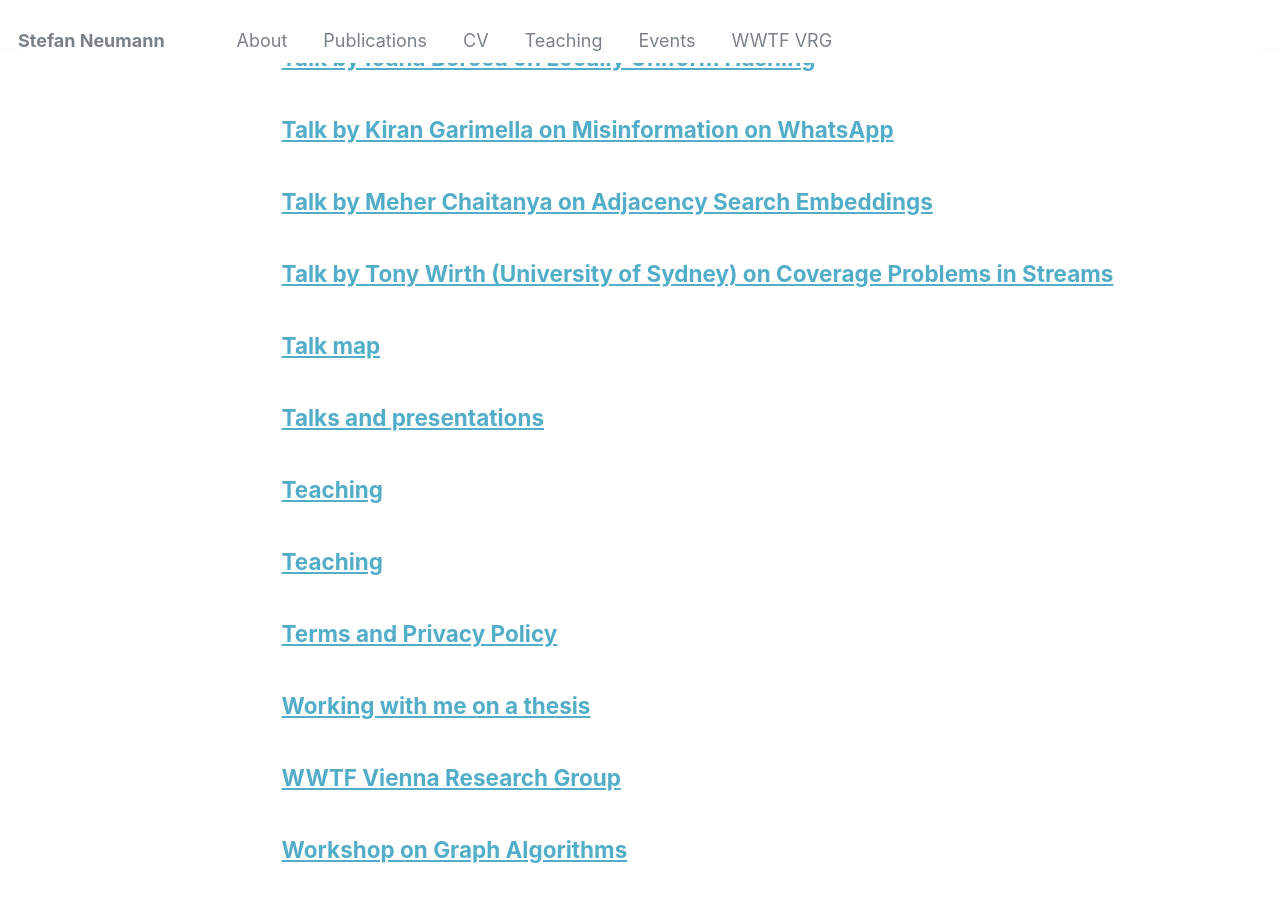
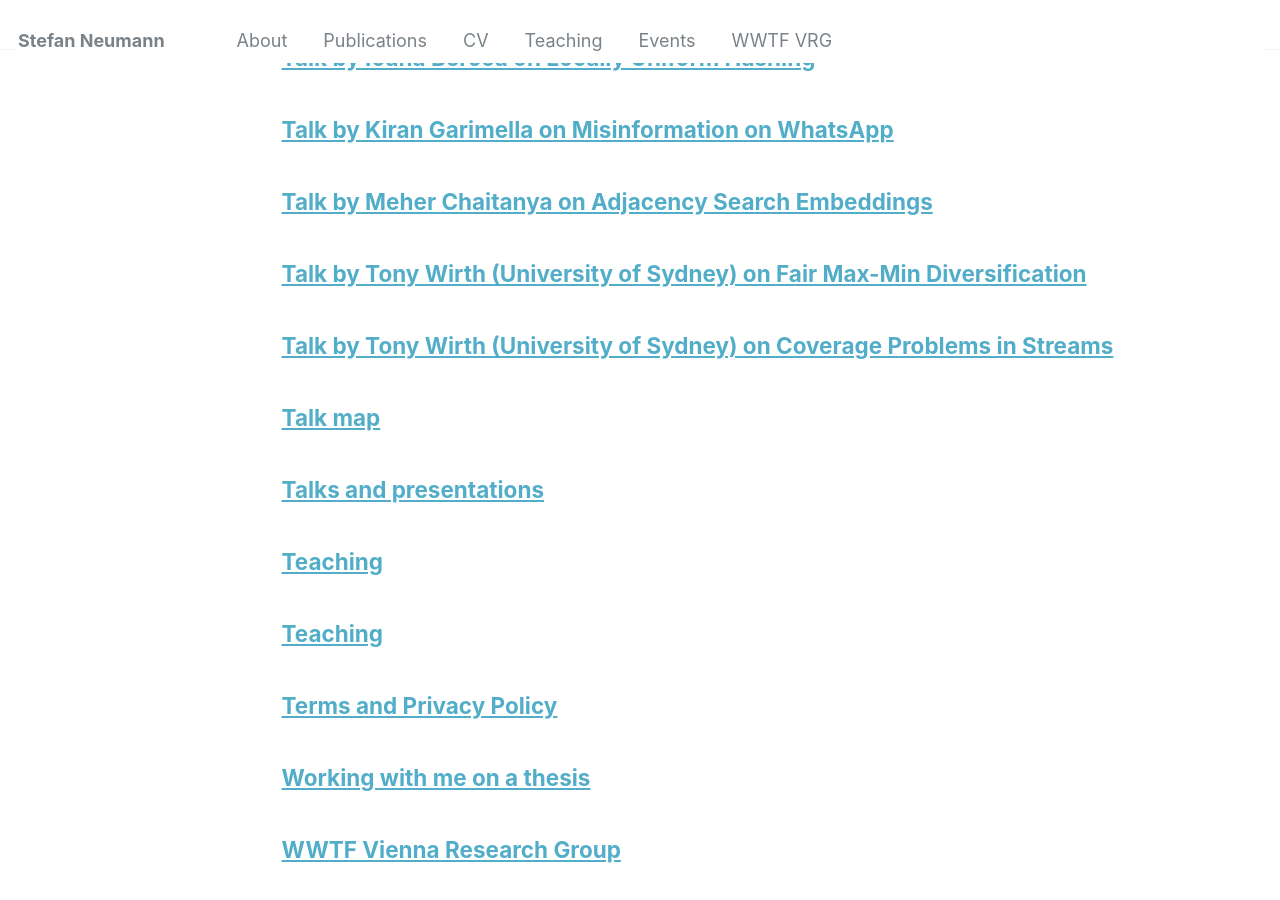
Before and after one commit to StefanResearch/StefanResearch.github.io, a Jekyll site: the page built from _pages/page-archive.html, in a window 1280 px wide and 900 px high, scrolled down 1465 px. Built offline with Jekyll 4.4.1, drawn with Linux system fonts in a browser that asks for light colours; part of the change alters nothing that is shown.

Commit message:
Added Tony's talk.

```diff
--- a/_pages/events.md
+++ b/_pages/events.md
@@ -8,6 +8,7 @@ redirect_from:
 Our group regularly hosts talks and workshops with great international
 researchers. Below is a list of past and upcoming talks.
 
+- September 29, 2026: [Talk by Tony Wirth (University of Sydney) on Fair Max-Min Diversification](/talk-tony-2/)
 - September 9, 2026: [Workshop on Graph Algorithms](/workshop-graph/)
 - October 2, 2025: [Talk by Tony Wirth (University of Sydney) on Coverage Problems in Streams](/talk-tony/)
 - August 12, 2025: [Talk by Ioana Bercea (KTH) on Locally Uniform Hashing](/talk-ioana/)
--- /dev/null
+++ b/_pages/talk-tony-2.md
@@ -0,0 +1,26 @@
+---
+permalink: /talk-tony-2/
+title: "Talk by Tony Wirth (University of Sydney) on Fair Max-Min Diversification"
+author_profile: false
+redirect_from:
+---
+
+On **September 29, 2026, 11:00-12:00**, we are happy to host a talk by
+[Tony Wirth](https://www.sydney.edu.au/engineering/about/our-people/academic-staff/anthony-wirth.html)
+on fair max-min diversification.
+The talk will take place in **Erzherzog-Johann-Platz 1, 1040 Wien, in
+Seminarraum FB 02 10 (second floor)**. You are most welcome to join us.
+
+
+**Title:** Rounding the Ball LP for Fair Max-Min Diversification
+
+**Speaker:** [Tony Wirth](https://www.sydney.edu.au/engineering/about/our-people/academic-staff/anthony-wirth.html), University of Sydney
+
+**Abstract:**
+Given $n$ points in a metric space, partitioned into groups, $X_1,\dots,X_m$, and integer quotas, $k_1,\dots,k_m$, summing to $k$, the \emph{Fair Max-Min Diversification} problem asks for a set of $k$ points, exactly $k_i$ from each group $X_i$, maximizing the minimum pairwise distance. Addanki et al. (ICDT 2022) described a ball LP for this problem and rounding algorithms that yield a factor 2 approximation whose fairness holds only in expectation and a factor 6 approximation with relaxed fairness guarantees, as well as an $(m+1)$-approximation with exact fairness.
+
+We introduce two new algorithms. The first method refines the rounding of Addanki et al., yielding a 2-approximate solution that is $\varepsilon$-fair with high probability, meaning that from every group $X_i$, at least $(1-\varepsilon) k_i$ points are chosen.
+
+The second method in polynomial time returns a 4-approximation to the optimal value of the exact fairness version. In time $n^{O(1)} 2^{O(k)}$, which is fixed-parameter tractable in~$k$, we achieve an exactly fair 4-approximation. Our method adapts the augmenting procedure behind Haxell's theorem (Graphs Combin., 1995). This approximation factor does not depend on $m$. Moreover, we show that no rounding of the ball LP achieves a smaller factor with exact fairness.
+
+**About:** Tony Wirth is Professor and Head in the School of Computer Science at The University of Sydney. Prior to this, he had a 19-year career in the School of Computing and Information Systems at Melbourne, also his undergraduate institution. His PhD was at Princeton, advised by Moses Charikar. Tony’s interests are several, and include: approximation algorithms for graph problems, specifically correlation clustering; streaming problems, specifically max coverage and set cover; search with errors; and compression and search in text archives and streams.
```
